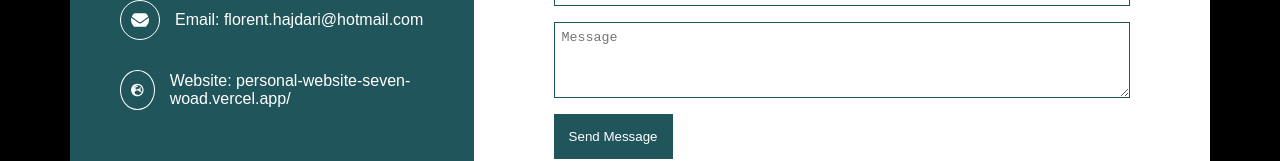
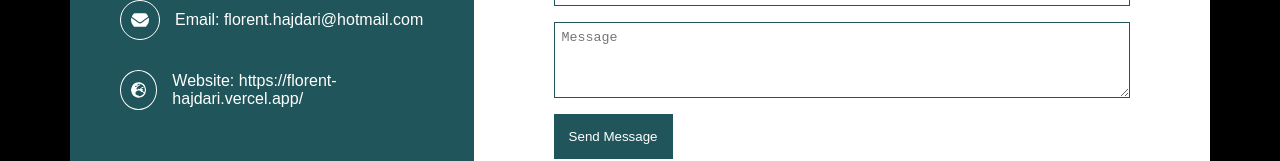
Before and after one commit to Florent2020/personal-website, a React (Create React App) app: page / in a window 1280 px wide. Shown: the part 3031-3192 px from the top of the page. Built offline with nearby package versions, Linux system fonts and the light colour scheme.

Commit message:
first commit

```diff
--- a/src/components/Contact.js
+++ b/src/components/Contact.js
@@ -59,7 +59,7 @@ function Contact() {
             <div className="website">
               <span>
                 <FaGlobeEurope />
-                Website: personal-website-seven-woad.vercel.app/
+                Website: https://florent-hajdari.vercel.app/
               </span>
             </div>
           </Col>
@@ -105,7 +105,6 @@ function Contact() {
 export default Contact;
 
 const Wrapper = styled.div`
-
   padding: 50px 0;
 
   .row {
@@ -132,10 +131,9 @@ const Wrapper = styled.div`
   }
 
   @media screen and (max-width: 768px) {
-
     .row {
-    display: block;
-  }
+      display: block;
+    }
 
     .col-md-5 {
       width: 100%;
@@ -144,7 +142,7 @@ const Wrapper = styled.div`
 
     .col-md-7 {
       padding: 40px 20px;
-  }
+    }
   }
 
   .col-md-5.col-12 {
```
